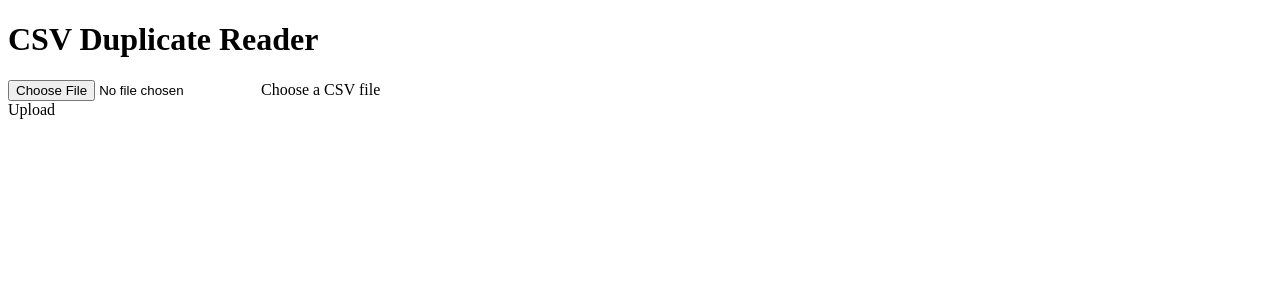
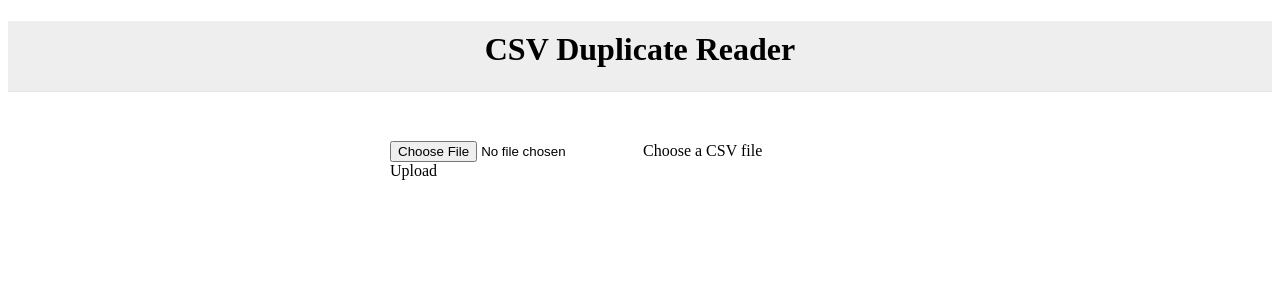
Before and after one commit to GunjanHardasmalani/Validity-TakeHomeTest, a React app in the folder csvDuplicateReader-static/: page / in a window 1280 px wide. Shown: the top 300 px of the page. Built offline with nearby package versions, Linux system fonts and the light colour scheme.

Commit message:
create Table component | add custom styling

```diff
--- a/csvDuplicateReader-static/src/App.scss
+++ b/csvDuplicateReader-static/src/App.scss
@@ -0,0 +1,22 @@
+.header {
+    height: 70px;
+    box-shadow: 0 1px 0 rgba(0,0,0,.1);
+    background: #eee;
+
+    h1 {
+        text-align: center;
+        padding-top: 10px;
+        font-weight: bold;
+    }
+}
+
+.csv-form {
+    margin: 0 auto;
+    width: 500px;
+    padding-top: 50px;
+
+}
+
+.uploadBtn {
+    cursor: pointer;
+}
--- a/csvDuplicateReader-static/src/components/CSVReader.js
+++ b/csvDuplicateReader-static/src/components/CSVReader.js
@@ -52,6 +52,9 @@ class CSVReader extends Component {
                         </div>
                     </div>
                 </div>
+
+                {this.state.flag && <Table title="Duplicate Data" headers={this.state.headers} data={this.state.result.slice(0,this.state.result.length -1 )} />}
+                {this.state.flag && <Table title="Non-Duplicate Data" headers={this.state.headers} data={this.state.result.slice(this.state.result.length -1, this.state.result.length)} />}
             </div>
         );
     }
```
Also changed, not shown: csvDuplicateReader-static/src/components/Table.js (added, +37 -0 lines).
